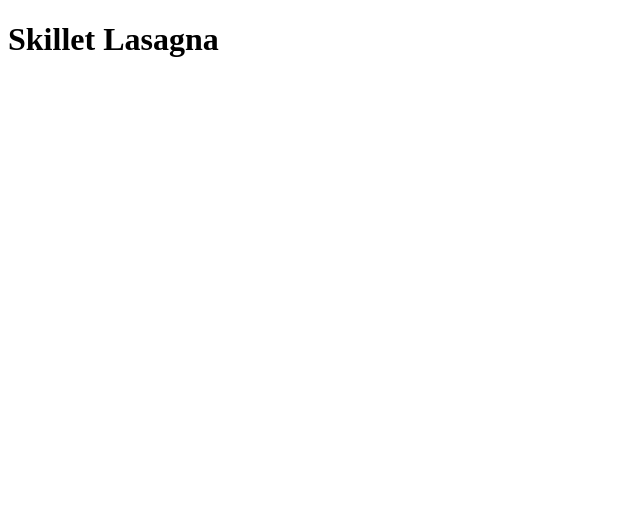
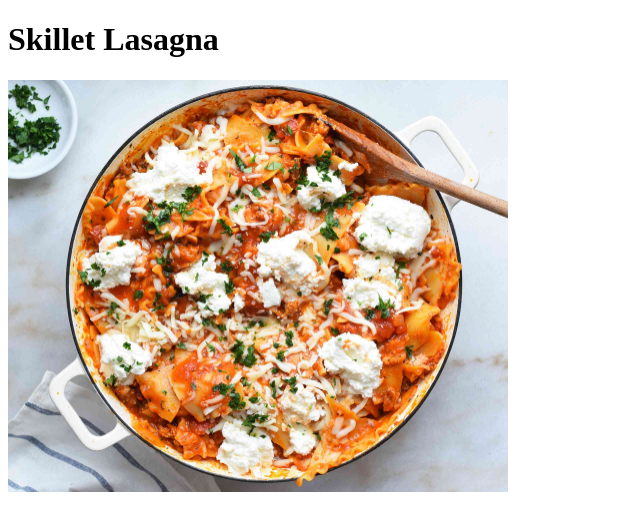
Before and after one commit to azadatiqur/odin-recipes, a plain HTML site: page recipes/lasagna.html in a window 1280 px wide. Shown: the whole page, without its empty margins (0-640 px from the left). Drawn offline with Linux system fonts and the light colour scheme.

Commit message:
Add lasagna image

```diff
--- a/recipes/lasagna.html
+++ b/recipes/lasagna.html
@@ -7,5 +7,6 @@
     </head>
     <body>
         <h1>Skillet Lasagna</h1>
+        <img src="../img/skillet_lasagna.jpg" alt="This is a photo of Skillet Lasagna" width="500">
     </body>
 </html>
```
